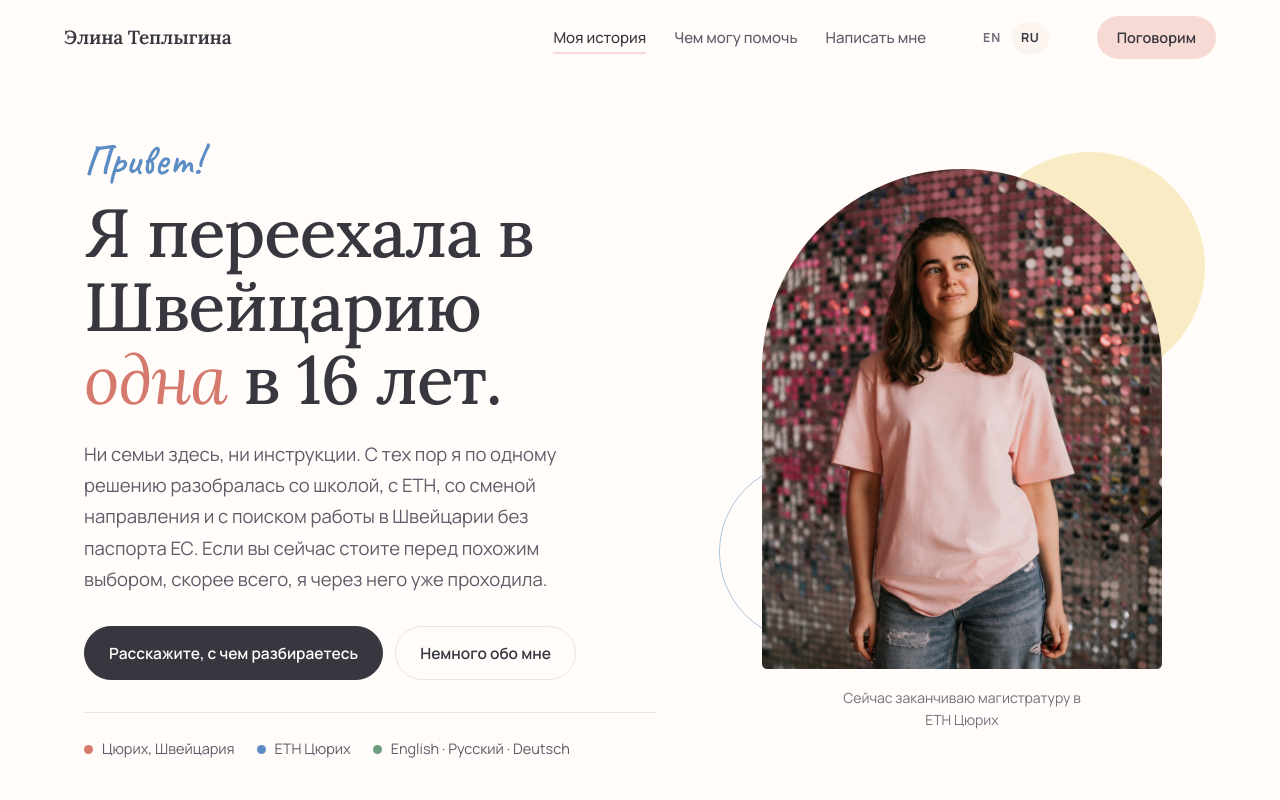
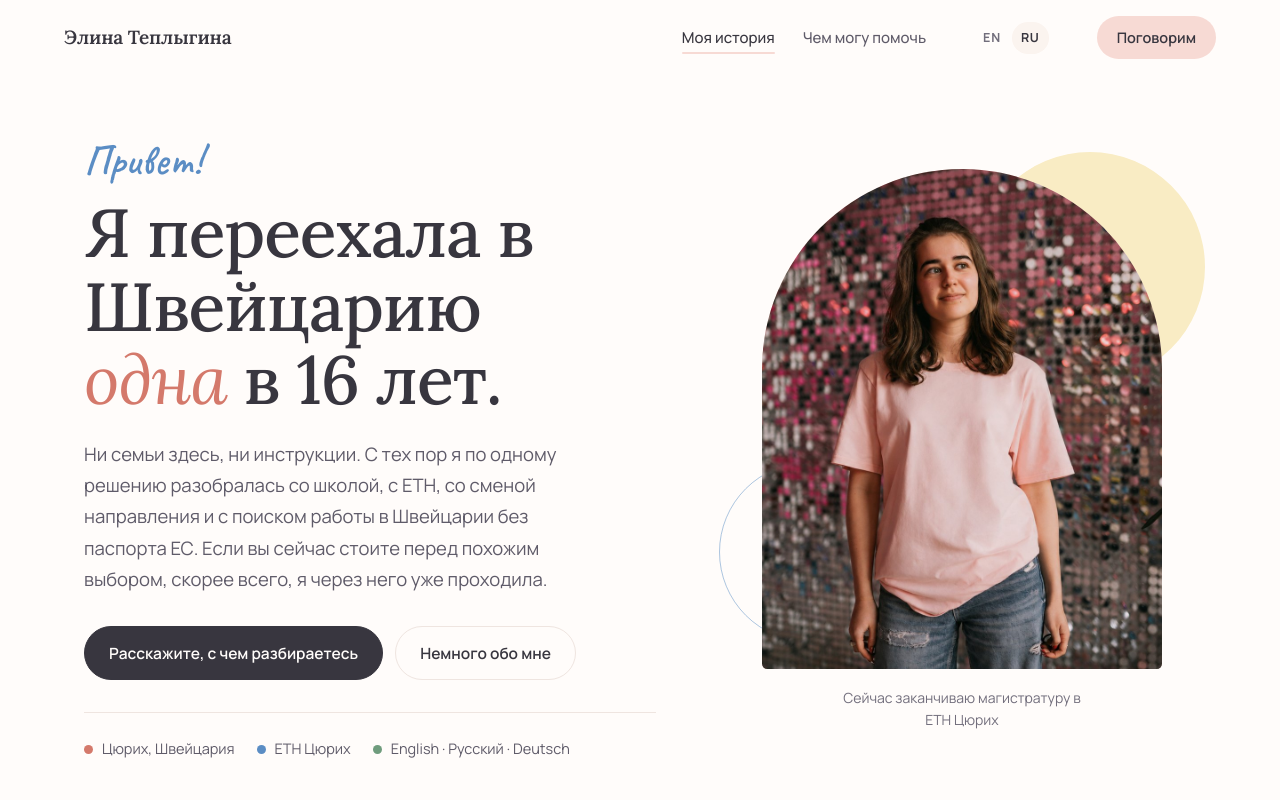
Before and after one commit to elinatep/personalwebsite, a plain HTML site: page ru/index.html in a window 1280 px wide. Shown: the top 800 px of the page. Drawn offline with Linux system fonts and the light colour scheme; a script that the page names is missing.

Commit message:
Drop the duplicate contact link from the nav
"Say hello" in the nav links and the "Let's talk" pill both pointed at
#talk, so the nav offered two differently-labelled routes to one place.
The pill stays, since it is the primary action and is visible on phones
where the nav links are hidden.

The hero's own call to action also targets #talk, but that is a different
context rather than a repeat within the same bar, so it stays.

Same change on the Russian page. Checked that the active-link highlighting
still runs cleanly with no nav link matching the contact section.

Co-Authored-By: Claude Opus 5 <noreply@anthropic.com>
Claude-Session: https://claude.ai/code/session_01FribhuTMfXP2MvkCdT3FLX

```diff
--- a/ru/index.html
+++ b/ru/index.html
@@ -65,7 +65,6 @@
   <nav class="nav__links" aria-label="Разделы">
     <a href="#story" data-nav>Моя история</a>
     <a href="#help" data-nav>Чем могу помочь</a>
-    <a href="#talk" data-nav>Написать мне</a>
   </nav>
   <div class="langsw">
     <a href="/" lang="en" hreflang="en">EN</a>
```
Also changed, not shown: index.html (+0 -1 lines).
